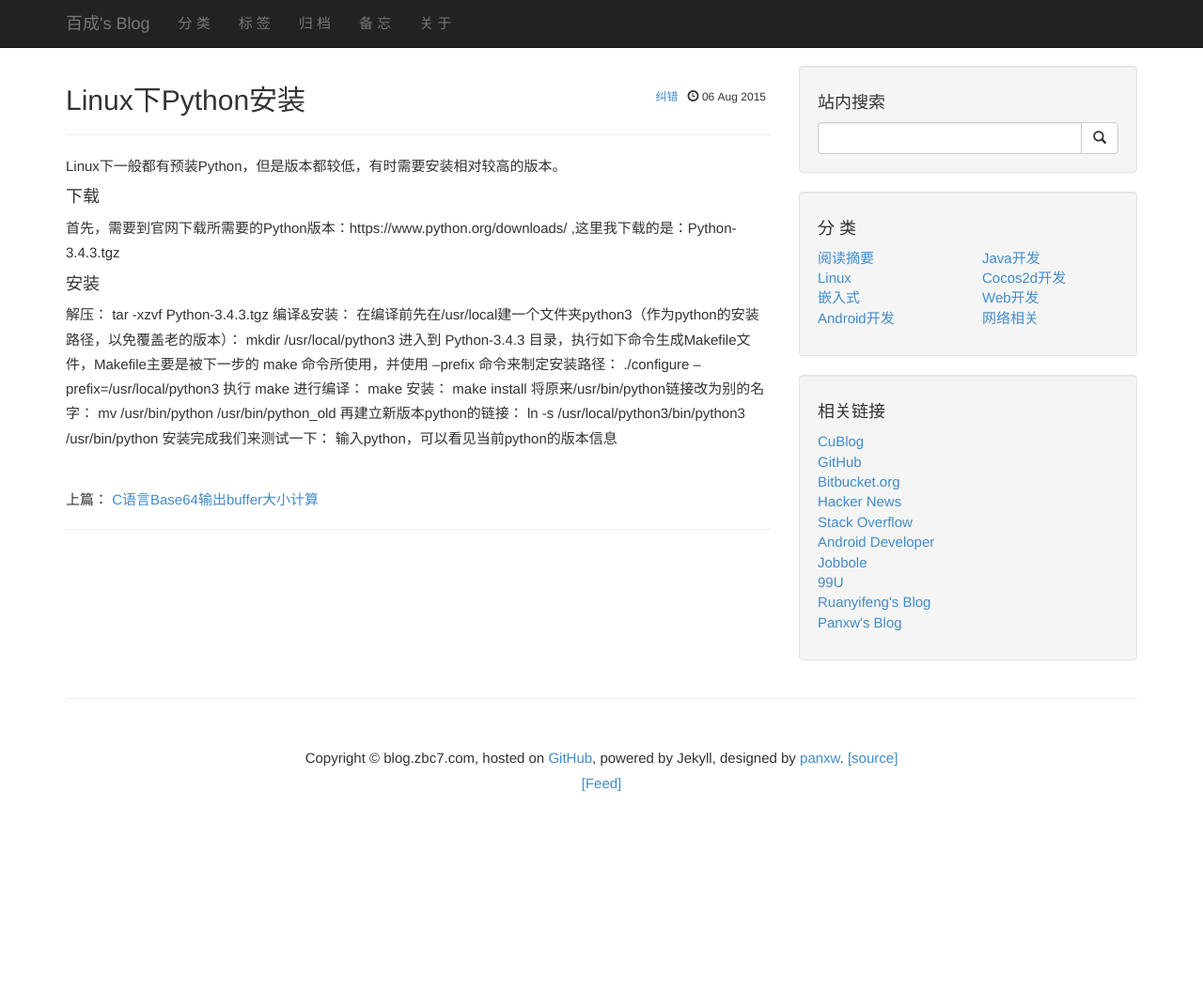
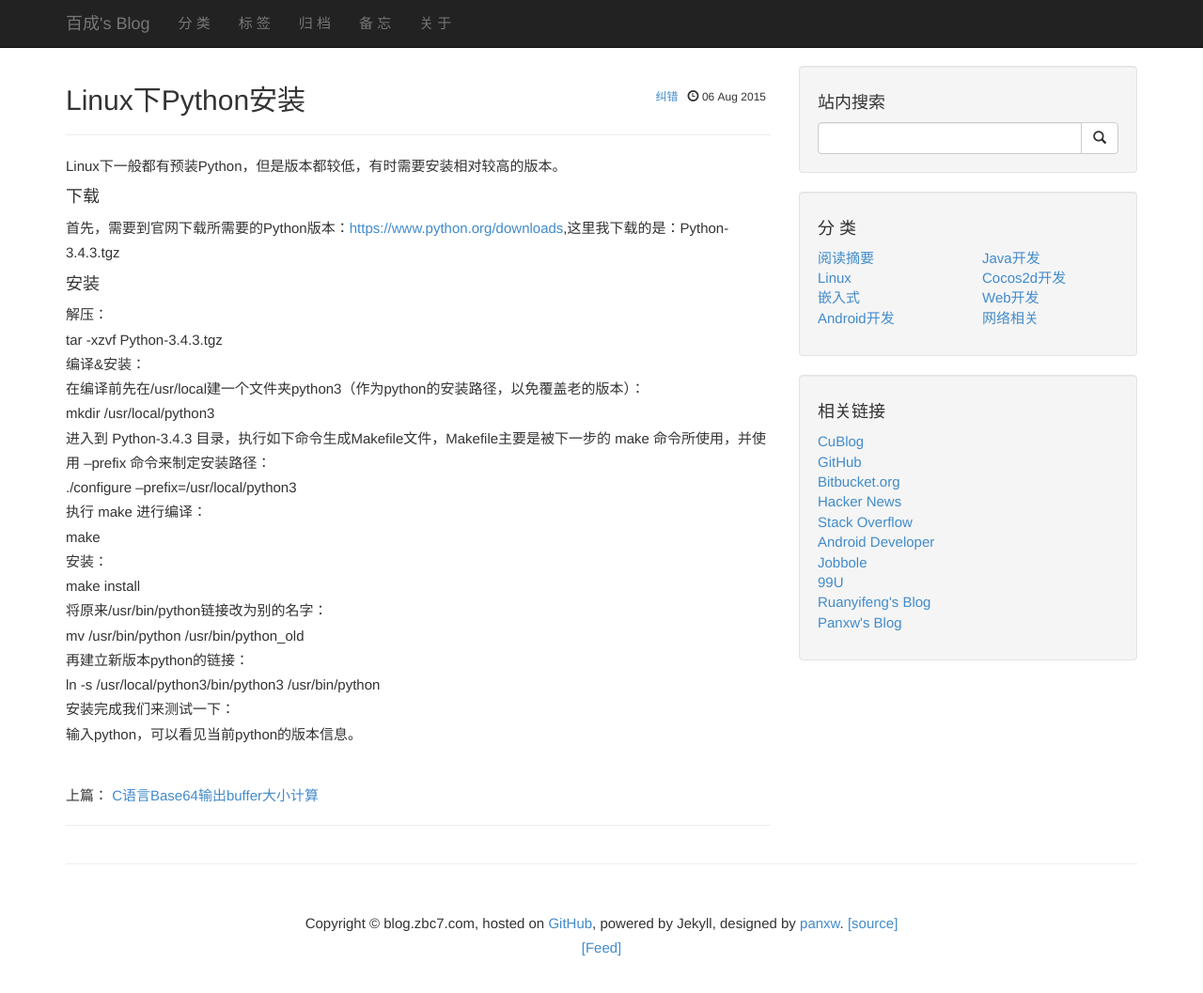
Before and after one commit to zbc0512/zbc0512.github.io, a Jekyll site: the page built from _posts/2015-08-06-linux-python-install.md, in a window 1280 px wide and 1082 px high. Shown: the top 1057 px of the window at 94% size. Built offline with Jekyll 4.4.1, drawn with Linux system fonts in a browser that asks for light colours; Markdown is read by kramdown in place of the engine named in the settings; comment, search, counter and statistics services are not loaded.

```diff
--- a/_posts/2015-08-06-linux-python-install.md
+++ b/_posts/2015-08-06-linux-python-install.md
@@ -8,7 +8,7 @@ tags: ["Linux,Python"]
 Linux下一般都有预装Python，但是版本都较低，有时需要安装相对较高的版本。
 
 ####下载
-首先，需要到官网下载所需要的Python版本：https://www.python.org/downloads/ ,这里我下载的是：Python-3.4.3.tgz
+首先，需要到官网下载所需要的Python版本：<https://www.python.org/downloads>,这里我下载的是：Python-3.4.3.tgz
 
 ####安装
 解压：
@@ -27,4 +27,4 @@ Linux下一般都有预装Python，但是版本都较低，有时需要安装相
   再建立新版本python的链接：
     ln -s /usr/local/python3/bin/python3 /usr/bin/python
 安装完成我们来测试一下：
-输入python，可以看见当前python的版本信息
+输入python，可以看见当前python的版本信息。
```
